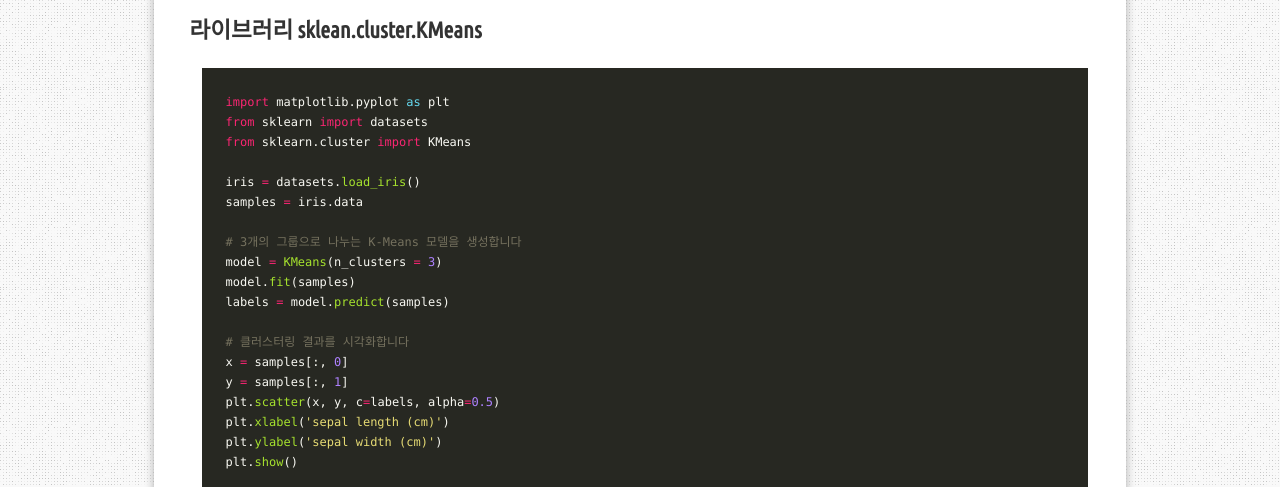
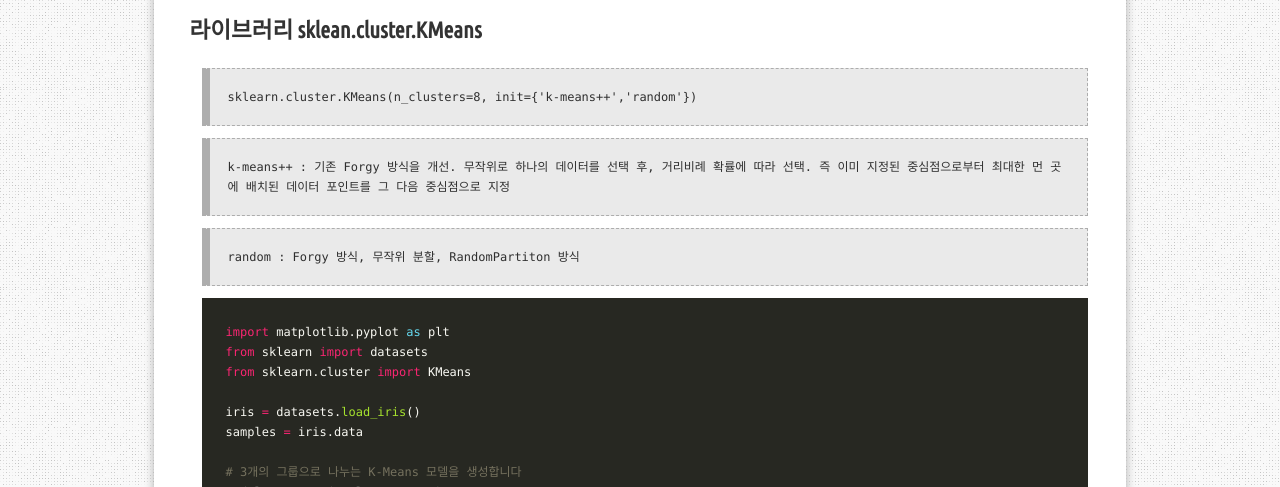
Before and after one commit to aristohyun/aristohyun.github.io, a Jekyll site: the page built from _posts/2021-07-12-Kaggle-Iris.md, in a window 1280 px wide and 900 px high, scrolled down 8141 px, cut to the strip 170-657 px from the top of the window. Built offline with Jekyll 4.4.1, drawn with Linux system fonts in a browser that asks for light colours; comment, search, counter and statistics services are not loaded; some of the changed text lies outside the part shown.

Commit message:
Update 2021-07-12-Kaggle-Iris.md

```diff
--- a/_posts/2021-07-12-Kaggle-Iris.md
+++ b/_posts/2021-07-12-Kaggle-Iris.md
@@ -236,6 +236,12 @@ while centroids != new_centroids:
 ![image](https://user-images.githubusercontent.com/32366711/125315928-932e6400-e372-11eb-9168-8e4b4e0cf63a.png)
 
 ## 라이브러리 sklean.cluster.KMeans
+
+> sklearn.cluster.KMeans(n_clusters=8, init={'k-means++','random'})
+
+> k-means++ : 기존 Forgy 방식을 개선. 무작위로 하나의 데이터를 선택 후, 거리비례 확률에 따라 선택. 즉 이미 지정된 중심점으로부터 최대한 먼 곳에 배치된 데이터 포인트를 그 다음 중심점으로 지정
+
+> random : Forgy 방식, 무작위 분할, RandomPartiton 방식
 
 ~~~ python
 import matplotlib.pyplot as plt
```
Also changed, not shown: other parts of _posts/2021-07-12-Kaggle-Iris.md (+1 -1 lines).
